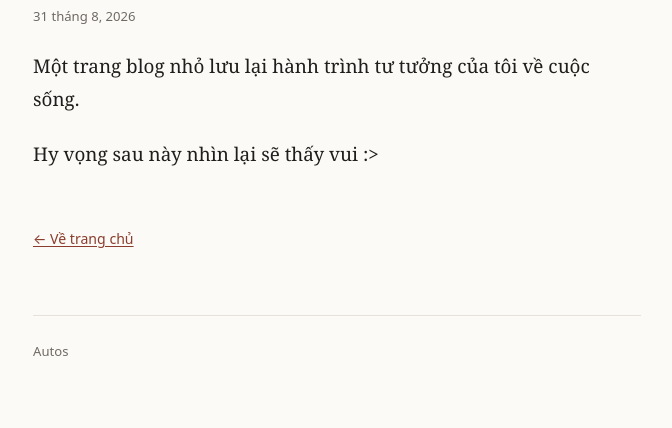
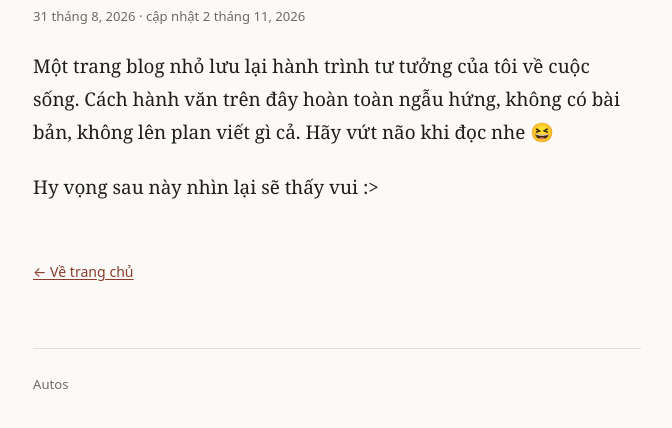
Before and after one commit to Dr-Vphuc/Dr-Vphuc.github.io, a plain HTML site: page posts/bai-viet-dau-tien/index.html in a window 1280 px wide. Shown: the part 196-624 px from the top of the page, without its empty margins (303-975 px from the left). Drawn offline with Linux system fonts and the light colour scheme.

Commit message:
Cập nhật: Bài viết đầu tiên

```diff
--- a/posts/bai-viet-dau-tien/index.html
+++ b/posts/bai-viet-dau-tien/index.html
@@ -4,7 +4,7 @@
 <meta charset="utf-8">
 <meta name="viewport" content="width=device-width, initial-scale=1">
 <title>Bài viết đầu tiên — Autos</title>
-<meta name="description" content="Một trang blog nhỏ lưu lại hành trình tư tưởng của tôi về cuộc sống. Hy vọng sau này nhìn lại sẽ thấy vui :">
+<meta name="description" content="Một trang blog nhỏ lưu lại hành trình tư tưởng của tôi về cuộc sống. Cách hành văn trên đây hoàn toàn ngẫu hứng, không có bài bản, không lên plan viết gì…">
 <script>try{var t=localStorage.getItem('theme');if(t)document.documentElement.dataset.theme=t}catch(e){}</script>
 <link rel="preconnect" href="https://fonts.googleapis.com">
 <link rel="preconnect" href="https://fonts.gstatic.com" crossorigin>
@@ -27,8 +27,8 @@
 <main>
 <article class="post">
 <h1>Bài viết đầu tiên</h1>
-<p class="post-meta"><time datetime="2026-08-31">31 tháng 8, 2026</time></p>
-<p>Một trang blog nhỏ lưu lại hành trình tư tưởng của tôi về cuộc sống. </p>
+<p class="post-meta"><time datetime="2026-08-31">31 tháng 8, 2026</time><span class="updated">cập nhật 2 tháng 11, 2026</span></p>
+<p>Một trang blog nhỏ lưu lại hành trình tư tưởng của tôi về cuộc sống. Cách hành văn trên đây hoàn toàn ngẫu hứng, không có bài bản, không lên plan viết gì cả. Hãy vứt não khi đọc nhe 😆</p>
 <p>Hy vọng sau này nhìn lại sẽ thấy vui :&gt;</p>
 </article>
 <p class="back"><a href="/">← Về trang chủ</a></p>
```
Also changed, not shown: 1 other file.
